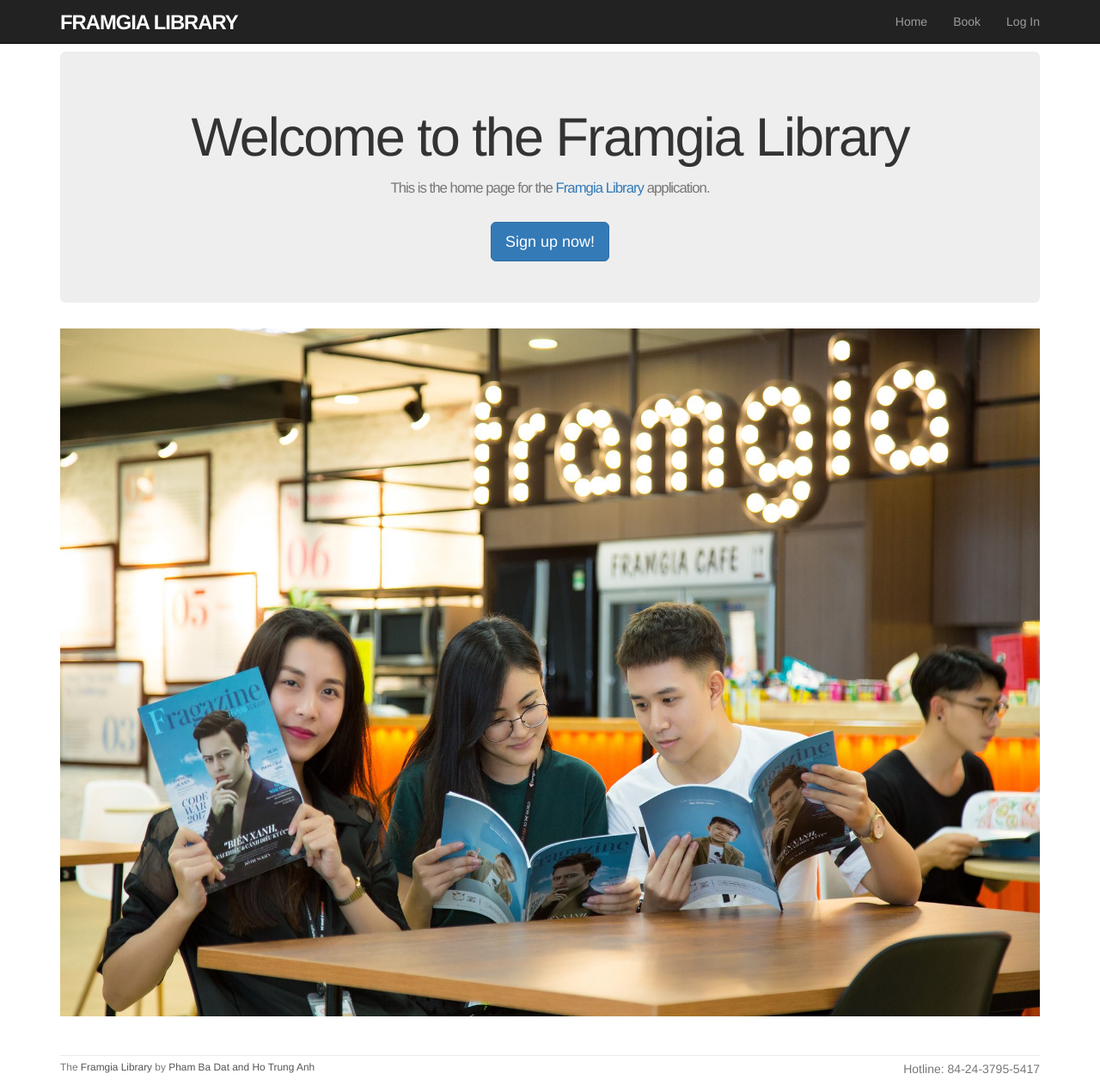
After one commit to awesome-academy/library_management, a Rails app: template app/views/static_pages/home.html.erb in a window 1280 px wide. The commit adds this page. Shown: the whole page at 86% size. Run offline with Rails 7, Linux system fonts and the light colour scheme; the template is opened without the code that fills it, so the values that code supplies are empty; style sheets or scripts are compiled from the project's sources; some libraries are stand-ins or nearby versions.

Commit message:
static pages

```diff
--- /dev/null
+++ b/app/assets/stylesheets/custom.scss
@@ -0,0 +1,92 @@
+@import 'bootstrap-sprockets';
+@import 'bootstrap';
+
+$gray-medium-light: #eaeaea;
+
+body {
+  padding-top: 60px;
+}
+
+section {
+  overflow: auto;
+}
+
+textarea {
+  resize: vertical;
+}
+
+.center {
+  text-align: center;
+  h1 {
+    margin-bottom: 10px;
+  }
+}
+
+h1, h2, h3, h4, h5, h6 {
+  line-height: 1;
+}
+
+h1 {
+  font-size: 3em;
+  letter-spacing: -2px;
+  margin-bottom: 30px;
+  text-align: center;
+}
+
+h2 {
+  font-size: 1.2em;
+  letter-spacing: -1px;
+  margin-bottom: 30px;
+  text-align: center;
+  font-weight: normal;
+  color: $gray-light;
+}
+
+p {
+  font-size: 1.1em;
+  line-height: 1.7em;
+}
+
+#logo {
+  float: left;
+  margin-right: 10px;
+  font-size: 1.7em;
+  color: white;
+  text-transform: uppercase;
+  letter-spacing: -1px;
+  padding-top: 9px;
+  font-weight: bold;
+  &:hover {
+    color: white;
+    text-decoration: none;
+  }
+}
+
+footer {
+  margin-top: 45px;
+  padding-top: 5px;
+  border-top: 1px solid $gray-medium-light;
+  color: $gray-light;
+  a {
+    color: $gray;
+    &:hover {
+      color: $gray-darker;
+    }
+  }
+  small {
+    float: left;
+  }
+  ul {
+    float: right;
+    list-style: none;
+    li {
+      float: left;
+      margin-left: 15px;
+    }
+  }
+}
+
+.image_home {
+  width: 1140px;
+  height: 800px;
+}
--- /dev/null
+++ b/app/controllers/static_pages_controller.rb
@@ -0,0 +1,3 @@
+class StaticPagesController < ApplicationController
+  def home; end
+end
--- a/app/helpers/application_helper.rb
+++ b/app/helpers/application_helper.rb
@@ -1,2 +1,10 @@
 module ApplicationHelper
+  def full_title page_title
+    base_title = I18n.t "framgia_library"
+    if page_title.blank?
+      base_title
+    else
+      page_title + " | " + base_title
+    end
+  end
 end
--- /dev/null
+++ b/app/views/layouts/_footer.html.erb
@@ -0,0 +1,12 @@
+<footer class="footer">
+  <small>
+    <%= raw t("footer.created_by",
+      href1: link_to(t("framgia_library"), t("footer.link_framgia")),
+      href2: link_to(t("footer.name"), t("footer.link_name"))) %>
+  </small>
+  <nav>
+    <ul>
+      <li><%= t "footer.hot_line" %></li>
+    </ul>
+  </nav>
+</footer>
--- /dev/null
+++ b/app/views/layouts/_header.html.erb
@@ -0,0 +1,12 @@
+<header class="navbar navbar-fixed-top navbar-inverse">
+  <div class="container">
+    <%= link_to t("framgia_library"), root_path, id: "logo" %>
+    <nav>
+      <ul class="nav navbar-nav navbar-right">
+        <li><%= link_to t("root"), root_path %></li>
+        <li><%= link_to t("book") %></li>
+        <li><%= link_to t("log_in"), "#" %></li>
+      </ul>
+    </nav>
+  </div>
+</header>
--- /dev/null
+++ b/app/views/layouts/_rails_default.html.erb
@@ -0,0 +1,5 @@
+<%= csrf_meta_tags %>
+<%= csp_meta_tag %>
+
+<%= stylesheet_link_tag "application", media: "all", "data-turbolinks-track": "reload" %>
+<%= javascript_include_tag "application", "data-turbolinks-track": "reload" %>
--- /dev/null
+++ b/app/views/layouts/_shim.html.erb
@@ -0,0 +1,4 @@
+<!--[if lt IE 9]>
+  <script src="//cdnjs.cloudflare.com/ajax/libs/html5shiv/r29/html5.min.js">
+  </script>
+<![endif]-->
--- a/app/views/layouts/application.html.erb
+++ b/app/views/layouts/application.html.erb
@@ -1,15 +1,16 @@
 <!DOCTYPE html>
 <html>
   <head>
-    <title>Library</title>
-    <%= csrf_meta_tags %>
-    <%= csp_meta_tag %>
-
-    <%= stylesheet_link_tag "application", media: "all", "data-turbolinks-track": "reload" %>
-    <%= javascript_include_tag "application", "data-turbolinks-track": "reload" %>
+    <title><%= full_title(yield(:title)) %></title>
+    <%= render "layouts/rails_default" %>
+    <%= render "layouts/shim" %>
   </head>
 
   <body>
-    <%= yield %>
+    <%= render "layouts/header" %>
+    <div class="container">
+      <%= yield %>
+      <%= render "layouts/footer" %>
+    </div>
   </body>
 </html>
--- /dev/null
+++ b/app/views/static_pages/home.html.erb
@@ -0,0 +1,11 @@
+<% provide(:title, t("root")) %>
+<div class="center jumbotron">
+  <h1><%= t("home.hello") %></h1>
+  <h2>
+    <%= raw t("home.home_page",
+    href1: link_to(t("framgia_library"), t("footer.link_framgia"))) %>
+  </h2>
+  <%= link_to t("home.sing_up"), "#", class: "btn btn-lg btn-primary" %>
+</div>
+
+<%= image_tag("framgia.jpg", alt: "logo", class: "image_home") %>
--- a/config/locales/en.yml
+++ b/config/locales/en.yml
@@ -1,33 +1,15 @@
-# Files in the config/locales directory are used for internationalization
-# and are automatically loaded by Rails. If you want to use locales other
-# than English, add the necessary files in this directory.
-#
-# To use the locales, use `I18n.t`:
-#
-#     I18n.t 'hello'
-#
-# In views, this is aliased to just `t`:
-#
-#     <%= t('hello') %>
-#
-# To use a different locale, set it with `I18n.locale`:
-#
-#     I18n.locale = :es
-#
-# This would use the information in config/locales/es.yml.
-#
-# The following keys must be escaped otherwise they will not be retrieved by
-# the default I18n backend:
-#
-# true, false, on, off, yes, no
-#
-# Instead, surround them with single quotes.
-#
-# en:
-#   'true': 'foo'
-#
-# To learn more, please read the Rails Internationalization guide
-# available at http://guides.rubyonrails.org/i18n.html.
-
 en:
-  hello: "Hello world"
+  framgia_library: "Framgia Library"
+  root: "Home"
+  book: "Book"
+  log_in: "Log In"
+  footer:
+    name: "Pham Ba Dat and Ho Trung Anh"
+    link_framgia: "http://recruit.framgia.vn/"
+    link_name: "https://www.facebook.com/datpham.pham.188/"
+    created_by: "The %{href1} by %{href2}"
+    hot_line: "Hotline: 84-24-3795-5417"
+  home:
+    hello: "Welcome to the Framgia Library"
+    sing_up: "Sign up now!"
+    home_page: "This is the home page for the %{href1} application."
--- a/config/routes.rb
+++ b/config/routes.rb
@@ -1,3 +1,3 @@
 Rails.application.routes.draw do
-  # For details on the DSL available within this file, see http://guides.rubyonrails.org/routing.html
+  root "static_pages#home"
 end
```
Also changed, not shown: Gemfile, Gemfile.lock, app/assets/images/framgia.jpg (added).
